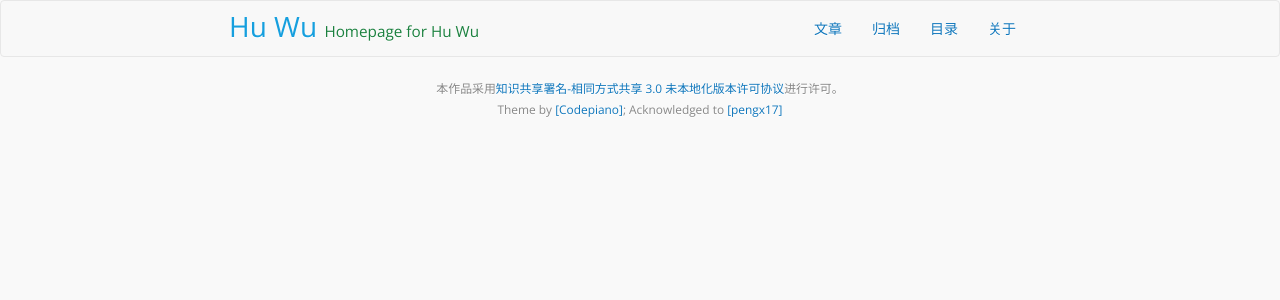
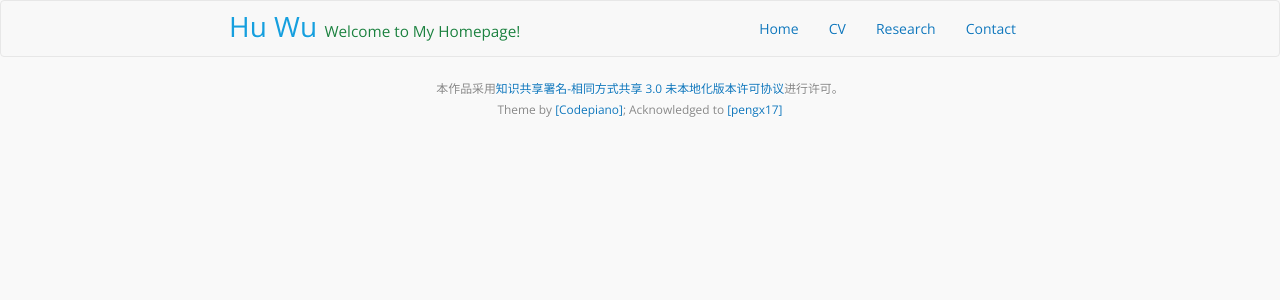
Before and after one commit to DDLearning/homepage, a Jekyll site: the page built from index.html, in a window 1280 px wide. Shown: the top 300 px of the page. Built offline with Jekyll 4.4.1, drawn with Linux system fonts in a browser that asks for light colours; nearby versions of some CDN libraries; the list of posts is cut into pages by our own code.

Commit message:
navigation pages

```diff
--- a/_config.yml
+++ b/_config.yml
@@ -10,7 +10,7 @@ archive_path: /space/posts.html
 categories_path : /space/categories.html
 tags_path : /space/posts.html
 
-title : Homepage for Hu Wu
+title : Welcome to My Homepage!
 author :
   name : Hu Wu
   email : wuhu728@gmail.com
--- a/_includes/alm/navigation_list
+++ b/_includes/alm/navigation_list
@@ -4,7 +4,7 @@
 {% assign color_hack = color_hack | replace:{{current_nav}},'active' %}
 {% assign color_hack = color_hack | split:' ' %}
 
-<li class="{{color_hack[0]}}"><a href="http://almatrix.github.io/space/posts.html">文章</a></li>
-<li class="{{color_hack[1]}}"><a href="http://almatrix.github.io/space/timeline.html">归档</a></li>
-<li class="{{color_hack[2]}}"><a href="http://almatrix.github.io/space/categories.html">目录</a></li>
-<li class="{{color_hack[3]}}"><a href="http://almatrix.github.io/space/about.html">关于</a></li>
+<li class="{{color_hack[0]}}"><a href="http://almatrix.github.io/space/posts.html">Home</a></li>
+<li class="{{color_hack[1]}}"><a href="http://almatrix.github.io/space/timeline.html">CV</a></li>
+<li class="{{color_hack[2]}}"><a href="http://almatrix.github.io/space/categories.html">Research</a></li>
+<li class="{{color_hack[3]}}"><a href="http://almatrix.github.io/space/about.html">Contact</a></li>
--- /dev/null
+++ b/contact.html
@@ -0,0 +1,5 @@
+---
+layout: page
+title: Contact
+---
+{% include alm/setup %}
--- /dev/null
+++ b/cv.html
@@ -0,0 +1,5 @@
+---
+layout: page
+title: CV
+---
+{% include alm/setup %}
--- /dev/null
+++ b/research.html
@@ -0,0 +1,5 @@
+---
+layout: page
+title: research
+---
+{% include alm/setup %}
```
Also changed, not shown: _layouts/page.html (added, +10 -0 lines).
